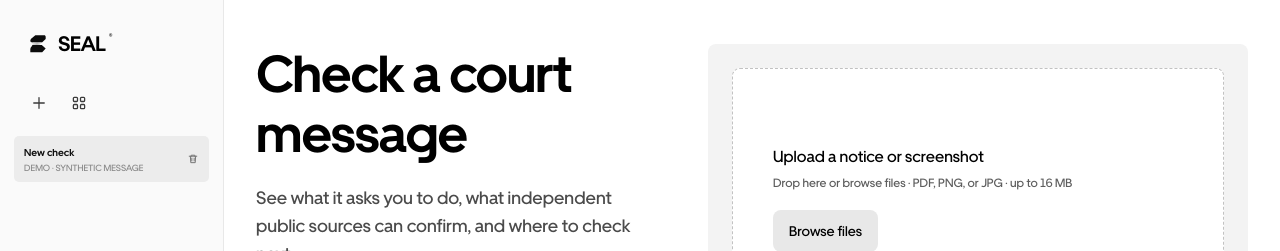
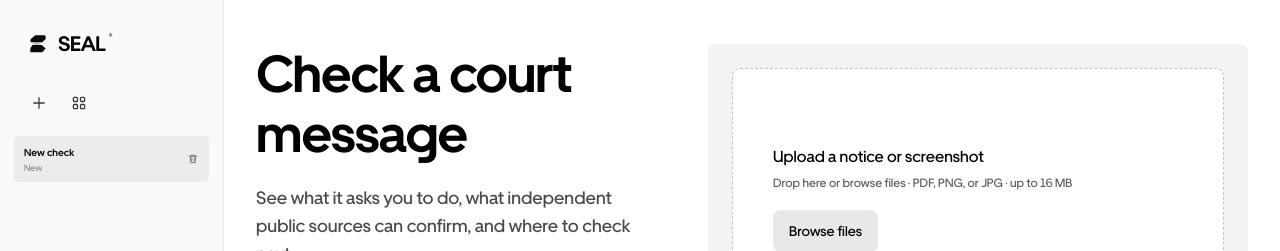
Before and after one commit to Davemafy/seal, a Next.js app: page /demo in a window 1280 px wide. Shown: the top 251 px of the page. Built offline with nearby package versions, Linux system fonts and the light colour scheme.

Commit message:
Keep desktop check status visible

```diff
--- a/app/seal-app.tsx
+++ b/app/seal-app.tsx
@@ -1518,7 +1518,7 @@ async function upload(uploaded:File){
        aria-current={item.id===workspaceId?'page':undefined}
       >
        <span className={`rail-check-state is-${item.status}`} aria-hidden="true"/>
-       <span className="rail-check-copy"><strong>{title}</strong><small>{item.preview||[item.jurisdiction||item.language,statusLabel].filter(Boolean).join(' · ')}</small></span>
+       <span className="rail-check-copy"><strong>{title}</strong><small>{[item.jurisdiction||item.language,statusLabel].filter(Boolean).join(' · ')}</small></span>
       </button>
       <button className="rail-check-delete icon-control" type="button" aria-label={`Delete check ${index+1}: ${title}`} title={`Delete ${title}`} onClick={()=>onDeleteWorkspace(item.id)}><SealUiIcon name="delete"/></button>
      </div>;
```
